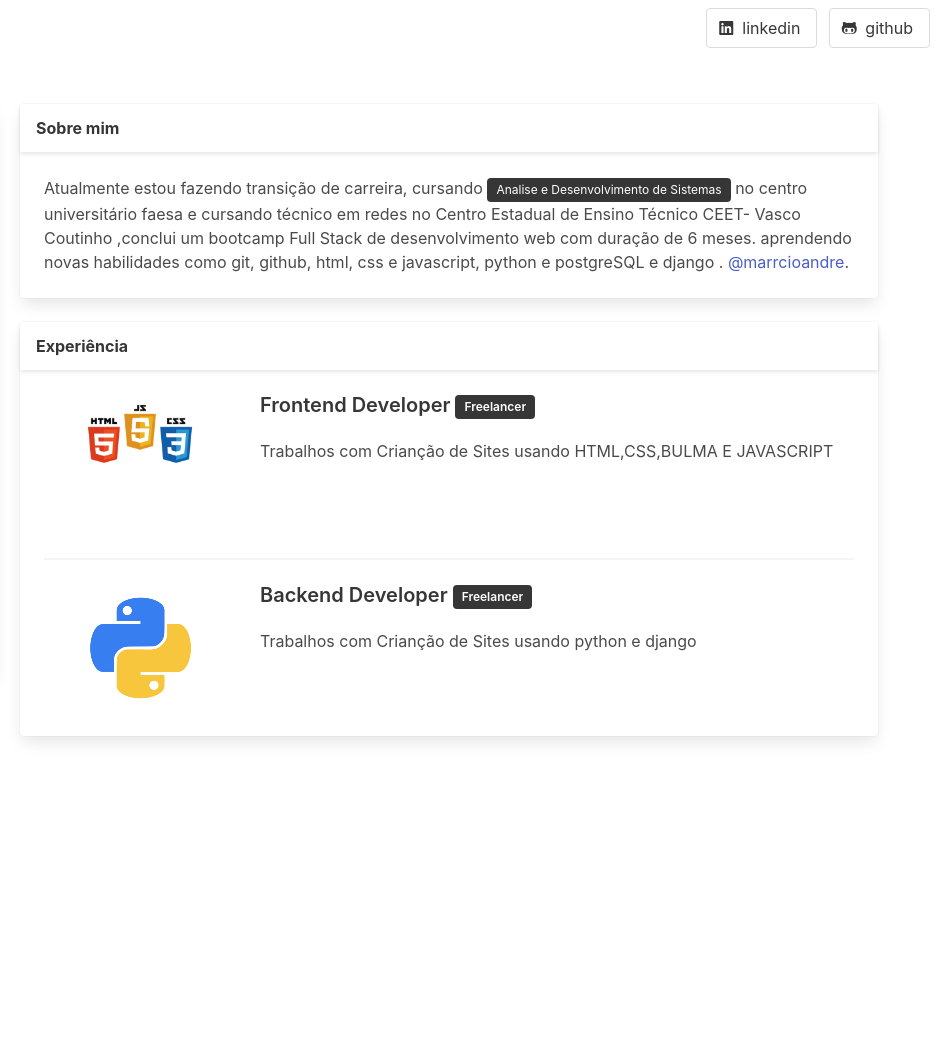
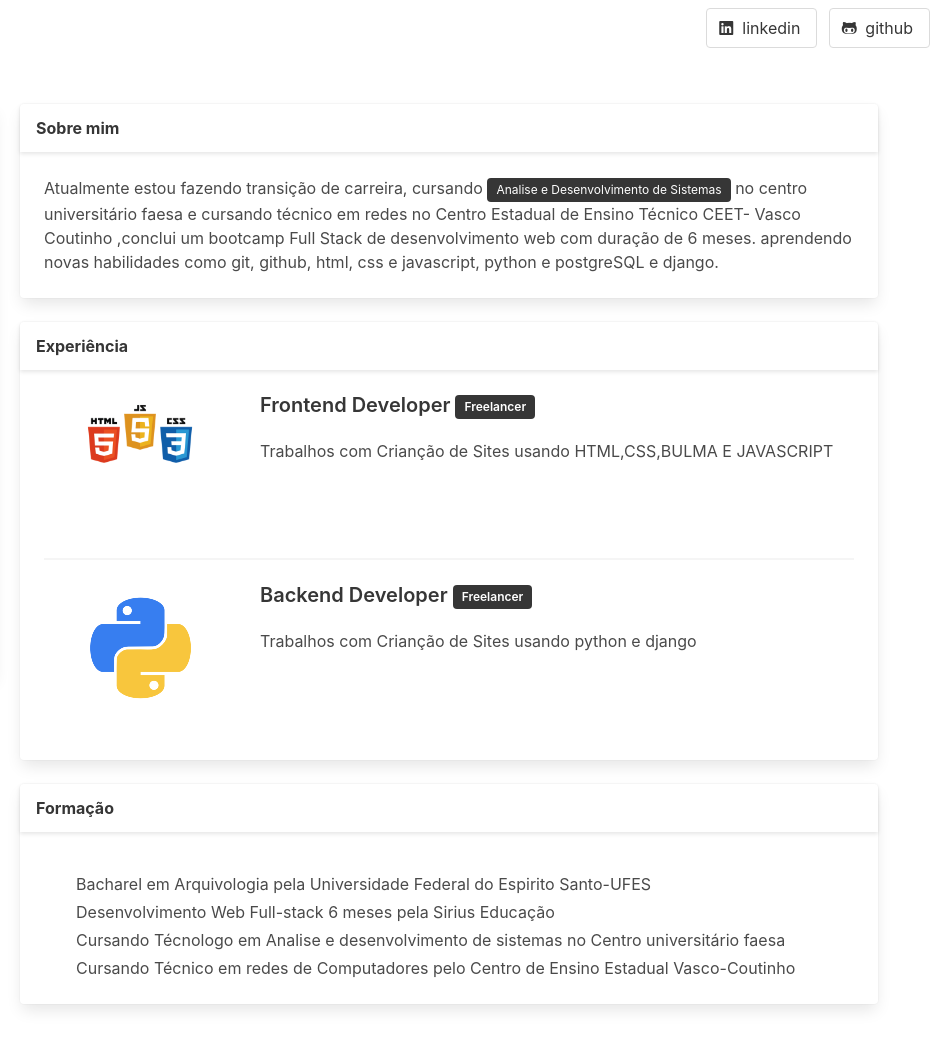
Before and after one commit to marcio-andree/portifolio, a plain HTML site: page index.html in a window 1280 px wide. Shown: the full height of the page, 338-1280 px from the left. Before the commit the page ends 800 px from the top, so only its background shows below. Drawn offline with nearby package versions, Linux system fonts and the light colour scheme.

Commit message:
adicionado terceiro card formação

```diff
--- a/CSS/style.css
+++ b/CSS/style.css
@@ -0,0 +1,3 @@
+li{
+  list-style-type: none;
+}
--- a/index.html
+++ b/index.html
@@ -109,14 +109,14 @@
               </header>
               <div class="card-content">
                 <div class="content">
-                  Atualmente estou fazendo transição de carreira, cursando <span class="tag is-dark"> Analise e Desenvolvimento de Sistemas</span>
+                  Atualmente estou fazendo transição de carreira, cursando <span class="tag is-dark"> Analise e
+                    Desenvolvimento de Sistemas</span>
                   no centro universitário faesa e
                   cursando técnico em redes no Centro Estadual de Ensino Técnico CEET- Vasco Coutinho ,conclui um
                   bootcamp Full Stack de
                   desenvolvimento web com duração de 6 meses. aprendendo novas habilidades como git, github, html, css e
                   javascript,
-                  python e postgreSQL e django .
-                  <a href="https://www.instagram.com/marrcioandre/" target="_blank">@marrcioandre</a>.
+                  python e postgreSQL e django.
                 </div>
               </div>
             </div>
@@ -158,9 +158,28 @@
                 </div>
 
               </div>
+              <br>
 
             </div>
+            <br>
+            <div class="card">
+              <header class="card-header">
+                <p class="card-header-title">
+                  Formação
+                </p>
 
+              </header>
+              <div class="card-content">
+                <div class="content">
+                  <ul>
+                    <li>Bacharel em Arquivologia pela Universidade Federal do Espirito Santo-UFES</li>
+                    <li>Desenvolvimento Web Full-stack 6 meses pela Sirius Educação </li>
+                    <li>Cursando Técnologo em Analise e desenvolvimento de sistemas no Centro universitário faesa</li>
+                    <li>Cursando Técnico em redes de Computadores pelo Centro de Ensino Estadual Vasco-Coutinho</li>
+                  </ul>
+                </div>
+              </div>
+            </div>
 
           </div>
 
```
